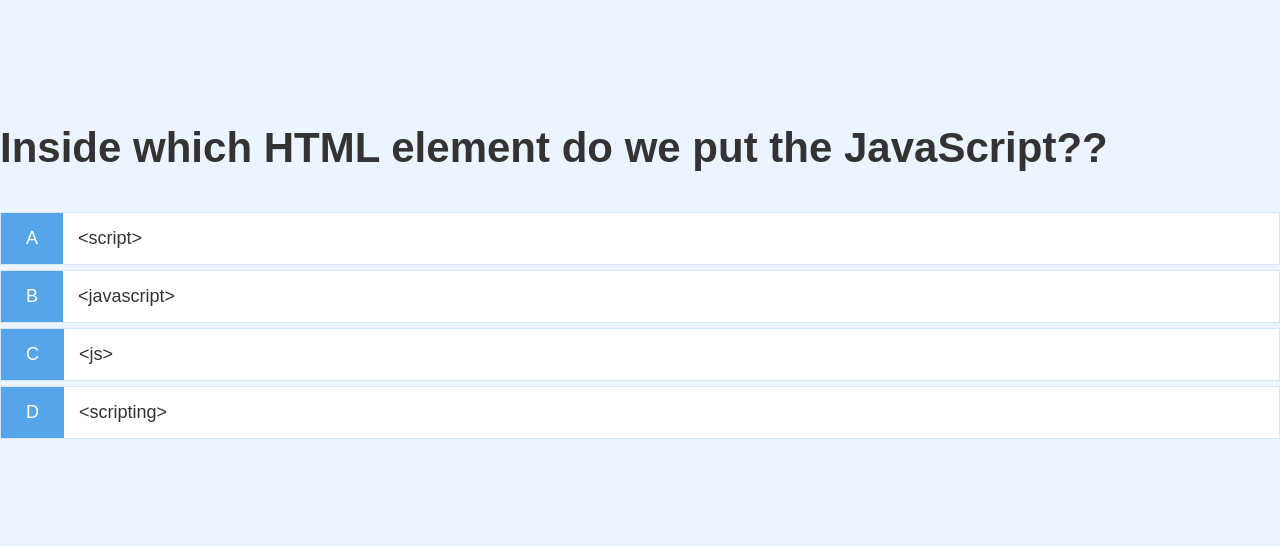
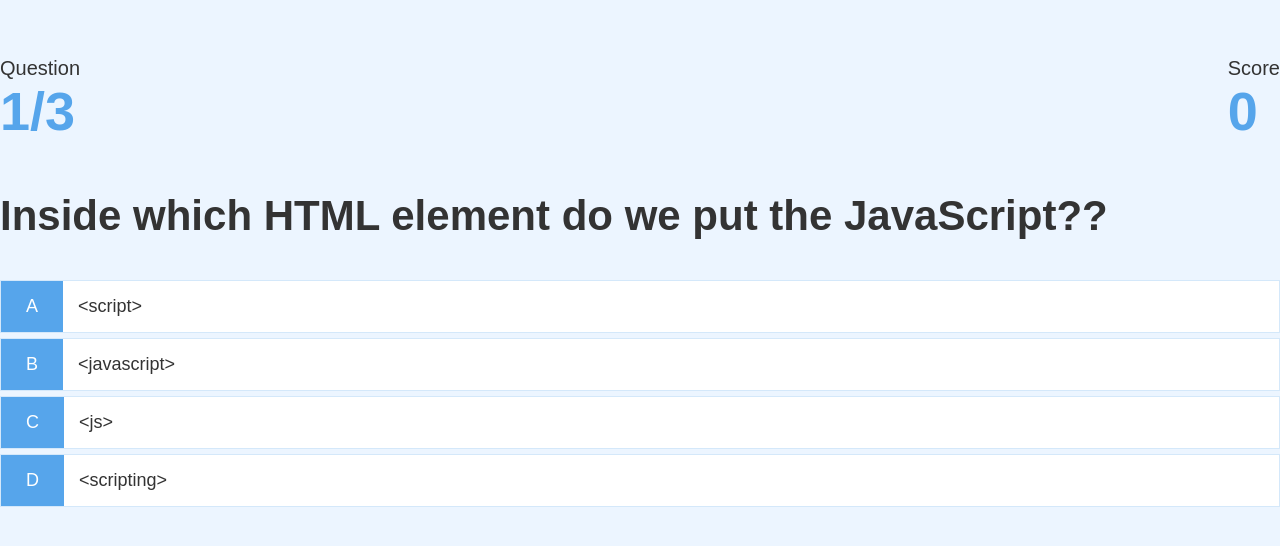
Before and after one commit to dzcorovic/quiz_app, a plain HTML site: page game.html in a window 1280 px wide. Shown: the part 116-662 px from the top of the page. Drawn offline with Linux system fonts and the light colour scheme.

Commit message:
create head's up display(HUD)

```diff
--- a/game.css
+++ b/game.css
@@ -27,3 +27,18 @@
 .incorrect {
     background-color: #dc3445;
 }
+
+#hud {
+    display: flex;
+    justify-content: space-between;
+
+}
+
+.hud-prefix {
+    text-align: center;
+    font-size: 2rem;
+}
+
+.hud-main text {
+    text-align: center;
+}
--- a/game.html
+++ b/game.html
@@ -11,6 +11,22 @@
 <body>
     <div class="container">
         <div id="game" class="justify-center flex-column">
+            <div id="hud">
+                <div id="hud-item">
+                    <p class="hud-prefix">
+                        Question
+                    </p>
+                    <h1 class="hud-main text" id="questionCounter"></h1>
+                </div>
+                <div id="hud-item">
+                    <p class="hud-prefix">
+                        Score
+                    </p>
+                    <h1 class="hud-main text" id="score">
+                        0
+                    </h1>
+                </div>
+            </div>
             <h2 id="question">What is the answer to this questions?</h2>
             <div class="choice-container">
                 <p class="choice-prefix">A</p>
--- a/game.js
+++ b/game.js
@@ -1,5 +1,7 @@
 const question = document.getElementById("question")
 const choices = Array.from(document.getElementsByClassName("choice-text"))
+const questionCounterText = document.getElementById("questionCounter")
+const scoreText = document.getElementById("score")
 
 let currentQuestion = {};
 let acceptingAnswers = false;
@@ -50,6 +52,7 @@ getNewQuestion = () => {
     if (avaliableQuestion.length == 0 || questionCounter >= MAX_QUESTIONS)
         return window.location.assign('/end.html');
     questionCounter++;
+    questionCounterText.innerText = `${questionCounter}/${MAX_QUESTIONS}`;
     const questionIndex = Math.floor(Math.random() * avaliableQuestion.length);
     currentQuestion = avaliableQuestion[questionIndex];
     question.innerText = currentQuestion.question;
@@ -63,26 +66,29 @@ getNewQuestion = () => {
 };
 
 choices.forEach( choice => {
-    console.log("jenny")
     choice.addEventListener("click", e => {
         if (!acceptingAnswers) return;
 
         acceptingAnswers = false;
         const selectedChoice = e.target;
-        console.log(selectedChoice)
         const selectedAnswer = selectedChoice.dataset['number'];
-        console.log(selectedAnswer)
-        console.log(currentQuestion.answer)
         const classToApply =
             selectedAnswer == currentQuestion.answer ? 'correct' : 'incorrect'
-        console.log(classToApply)
         selectedChoice.parentElement.classList.add(classToApply)
+        if (classToApply == 'correct') {
+            incrementScore(CORRECT_BONUS)
+        }
+
         setTimeout(() => {
             selectedChoice.parentElement.classList.remove(classToApply)
             getNewQuestion();
         }, 1000)
+
 });
 })
 
-
+incrementScore = num => {
+    score += num;
+    scoreText.innerText = score;
+}
 startGame();
```
